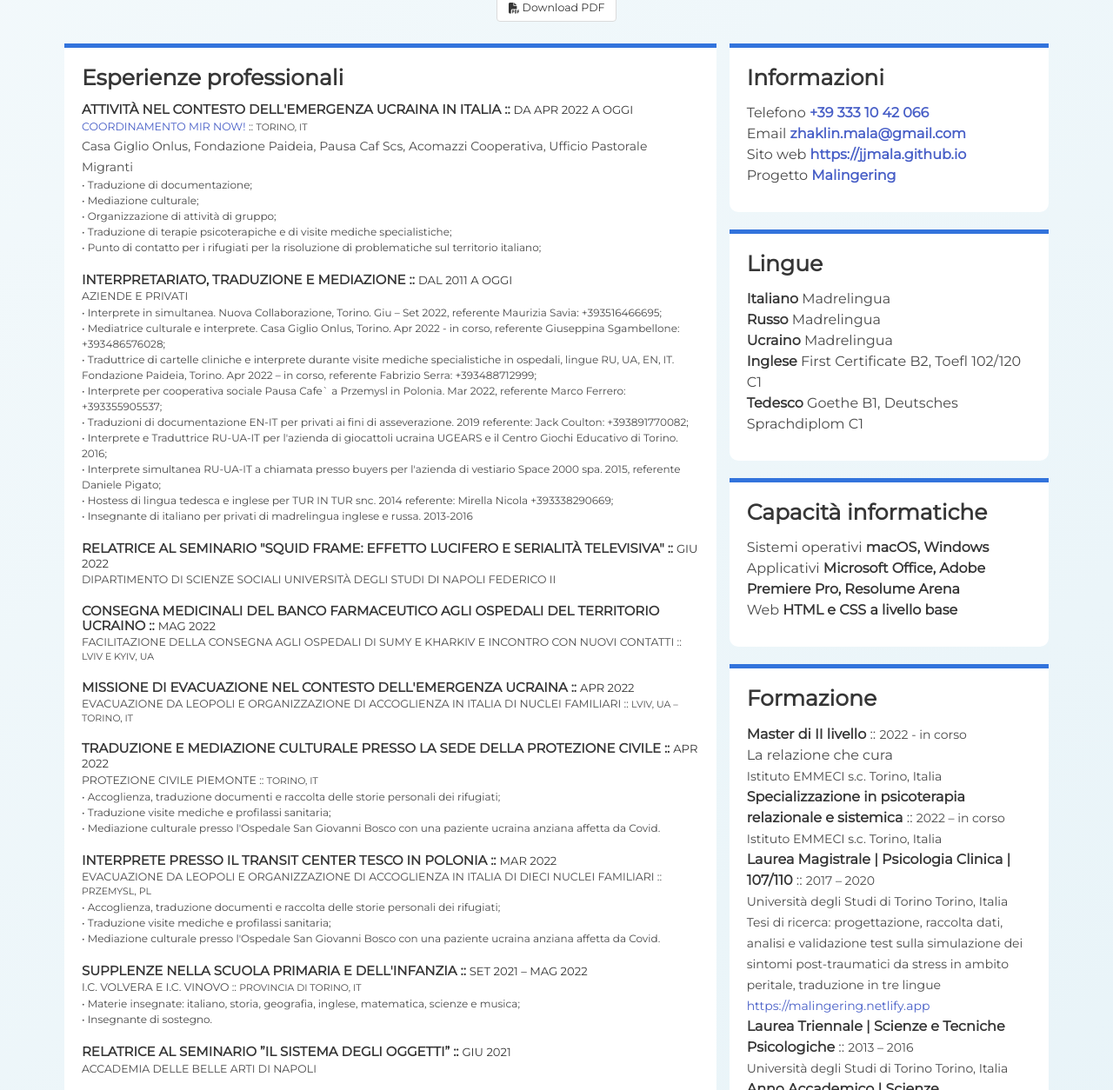
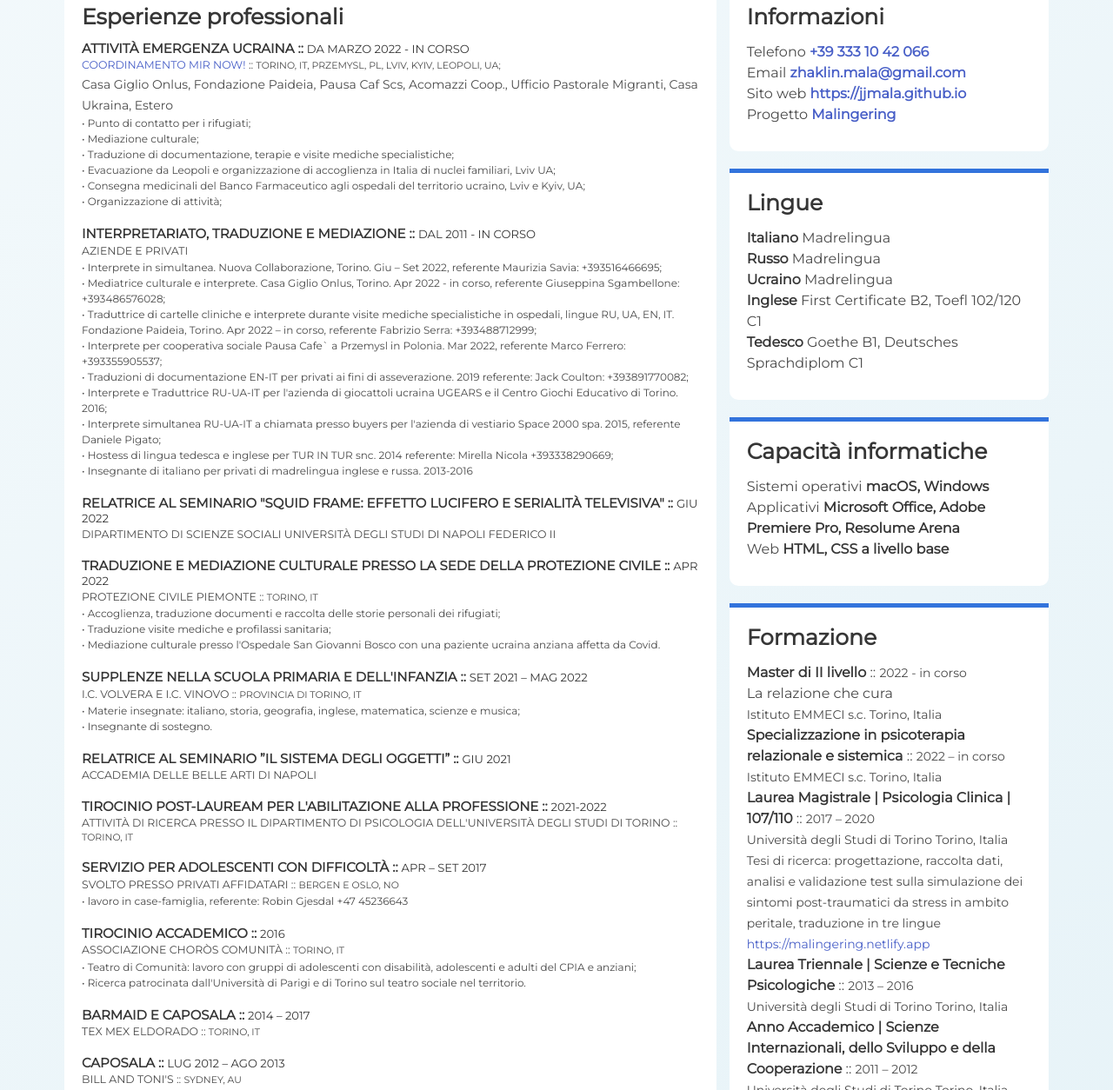
Before and after one commit to jjmala/jjmala.github.io, a Gatsby site: page / in a window 1280 px wide. Shown: the part 705-1959 px from the top of the page at 87% size. Built offline with nearby package versions, Linux system fonts and the light colour scheme; Gatsby itself is replaced by a stand-in of ours; a web font is replaced by a local one.

Commit message:
improvements

```diff
--- a/gatsby-config.js
+++ b/gatsby-config.js
@@ -36,7 +36,7 @@ module.exports = {
     {
       resolve: `gatsby-plugin-google-fonts`,
       options: {
-        fonts: [`Montserrat`],
+        fonts: [`Montserrat`, 'Poiret+One', 'Rubik+Dirt', 'Julius+Sans+One'],
         display: 'swap',
       },
     },
--- a/src/components/header.js
+++ b/src/components/header.js
@@ -5,6 +5,7 @@ import { saveAs } from 'file-saver';
 import { FontAwesomeIcon } from '@fortawesome/react-fontawesome';
 import { faFilePdf } from '@fortawesome/free-solid-svg-icons';
 import useMetadata from '../hooks/useMetadata';
+import useResponsive from '../hooks/useResponsive';
 
 const StyledHeader = styled.header`
   padding: 6rem 0 2rem;
@@ -25,10 +26,15 @@ const StyledHeader = styled.header`
   .badges a:not(:last-child) {
     margin-right: 5px;
   }
+  h1, p.is-3 {
+    font-family: 'Julius Sans One', sans-serif !important;
+    font-weight: 800;
+  }
 `;
 
 const Header = () => {
   const { social } = useMetadata();
+  const { isMobile } = useResponsive();
   function onSavePdf() {
     saveAs('/resume.pdf', `zhaklinmala-resume-${new Date().getFullYear()}.pdf`);
   }
@@ -47,12 +53,11 @@ const Header = () => {
         height={150}
       />
       <h1 className="title is-1 is-size-2-mobile">
-        Zhaklin <span className="has-text-link">Mala</span>
+        Jacqueline<span className="has-text-link">Mala</span>
       </h1>
       <p className="subtitle is-3 is-size-5-mobile is-uppercase">
         <small>
           Psicologo clinico, psicoterapeuta in formazione sistemico relazionale
-          <br />
           interprete e mediatrice
         </small>
       </p>
@@ -63,13 +68,9 @@ const Header = () => {
         <a href={social.github} aria-label="github" rel="noreferrer" target="_blank">
           <img alt="github" className="image" src="https://img.shields.io/badge/-Github-black?logo=github" />
         </a>
-      </div>
-      <div className="buttons is-centered print-hidden">
-        <button type="button" className="button is-medium" onClick={onSavePdf}>
-          <FontAwesomeIcon icon={faFilePdf} size="1x" />
-          &nbsp;
-          <span>Download PDF</span>
-        </button>
+        <a className="print-hidden" href="/resume.pdf" download={`zhaklinmala-resume-${new Date().getFullYear()}.pdf`} aria-label="pdf" rel="noreferrer" target="_blank">
+          <img alt="pdf" className="image" src="https://img.shields.io/badge/Download-PDF-green" />
+        </a>
       </div>
     </StyledHeader>
   );
--- a/src/components/resume-components/conferences.js
+++ b/src/components/resume-components/conferences.js
@@ -97,7 +97,7 @@ export default function EducationSide() {
         <p className="subtitle is-5 is-uppercase mb-1">
           M.IN.D. SAS e Centro Clinico Crocetta
           {' :: '}
-          <small className="has-text-weight-light has-text-danger">Torino, Italia</small>
+          <small className="has-text-weight-light">Torino, Italia</small>
         </p>
       </article>
       <article>
@@ -113,7 +113,7 @@ export default function EducationSide() {
         <p className="subtitle is-5 is-uppercase mb-1">
           Associazione Divorzisti Italiani, Scuola Adleriana di Psicoterapia, SIM carabinieri ed E.M.M.A
           {' :: '}
-          <small className="has-text-weight-light has-text-danger">Torino, Italia</small>
+          <small className="has-text-weight-light">Torino, Italia</small>
         </p>
       </article>
       <article>
@@ -129,7 +129,7 @@ export default function EducationSide() {
         <p className="subtitle is-5 is-uppercase mb-1">
           DPL Mediazione Co
           {' :: '}
-          <small className="has-text-weight-light has-text-danger">Milano, Italia</small>
+          <small className="has-text-weight-light">Milano, Italia</small>
         </p>
       </article>
       <article>
@@ -140,7 +140,7 @@ export default function EducationSide() {
             <em>Psicodiagnostica, colloquio clinico, counseling, neuropsicologia clinica</em>
           </small>
           {' :: '}
-          <small className="has-text-weight-light has-text-danger">2017-2020</small>
+          <small className="has-text-weight-light">2017-2020</small>
         </h4>
         <p className="subtitle is-5 is-uppercase mb-1">
           Università di Torino
--- a/src/components/resume-components/professional-experience.js
+++ b/src/components/resume-components/professional-experience.js
@@ -14,31 +14,32 @@ export default function ProfessionalExperience() {
       {/*EMERGENZA UCRAINA*/}
       <StyledArticle>
         <h4 className="title is-4 is-uppercase">
-          Attività nel contesto dell'Emergenza Ucraina in Italia ::{' '}
-          <small className="has-text-weight-light">da Apr 2022 a oggi</small>
+          Attività Emergenza Ucraina ::{' '}
+          <small className="has-text-weight-light">da Marzo 2022 - in corso</small>
         </h4>
         <p className="subtitle is-5 is-uppercase mb-1">
           <a href="https://casagiglio.org/">Coordinamento Mir Now!</a>
           {' :: '}
-          <small className="has-text-weight-light">Torino, IT</small>
+          <small className="has-text-weight-light">Torino, IT, Przemysl, PL, Lviv, Kyiv, Leopoli, UA;</small>
         </p>
         <p>
           <small>
-            Casa Giglio Onlus, Fondazione Paideia, Pausa Caf Scs, Acomazzi Cooperativa, Ufficio Pastorale Migranti
+            Casa Giglio Onlus, Fondazione Paideia, Pausa Caf Scs, Acomazzi Coop., Ufficio Pastorale Migranti, Casa Ukraina, Estero
           </small>
         </p>
         <ul>
-          <li>• Traduzione di documentazione;</li>
+          <li>• Punto di contatto per i rifugiati;</li>
           <li>• Mediazione culturale;</li>
-          <li>• Organizzazione di attività di gruppo;</li>
-          <li>• Traduzione di terapie psicoterapiche e di visite mediche specialistiche;</li>
-          <li>• Punto di contatto per i rifugiati per la risoluzione di problematiche sul territorio italiano;</li>
+          <li>• Traduzione di documentazione, terapie e visite mediche specialistiche;</li>
+          <li>• Evacuazione da Leopoli e organizzazione di accoglienza in Italia di nuclei familiari, Lviv UA;</li>
+          <li>• Consegna medicinali del Banco Farmaceutico agli ospedali del territorio ucraino, Lviv e Kyiv, UA;</li>
+          <li>• Organizzazione di attività;</li>
         </ul>
       </StyledArticle>
       {/*INTERPRETARIATO*/}
       <StyledArticle>
         <h4 className="title is-4 is-uppercase">
-          Interpretariato, Traduzione e Mediazione :: <small className="has-text-weight-light">dal 2011 a oggi</small>
+          Interpretariato, Traduzione e Mediazione :: <small className="has-text-weight-light">dal 2011 - in corso</small>
         </h4>
         <p className="subtitle is-5 is-uppercase mb-1">Aziende e Privati</p>
         <ul>
@@ -86,30 +87,6 @@ export default function ProfessionalExperience() {
           Dipartimento di Scienze Sociali Università degli Studi di Napoli Federico II
         </p>
       </StyledArticle>
-      {/*Consegna medicinali*/}
-      <StyledArticle>
-        <h4 className="title is-4 is-uppercase">
-          Consegna medicinali del Banco Farmaceutico agli ospedali del territorio ucraino ::{' '}
-          <small className="has-text-weight-light">Mag 2022</small>
-        </h4>
-        <p className="subtitle is-5 is-uppercase mb-1">
-          Facilitazione della consegna agli ospedali di Sumy e Kharkiv e incontro con nuovi contatti
-          {' :: '}
-          <small className="has-text-weight-light">Lviv e Kyiv, UA</small>
-        </p>
-      </StyledArticle>
-      {/*Emergenza Ucraina*/}
-      <StyledArticle>
-        <h4 className="title is-4 is-uppercase">
-          Missione di Evacuazione nel contesto dell'Emergenza Ucraina ::{' '}
-          <small className="has-text-weight-light">Apr 2022</small>
-        </h4>
-        <p className="subtitle is-5 is-uppercase mb-1">
-          Evacuazione da Leopoli e organizzazione di accoglienza in Italia di nuclei familiari
-          {' :: '}
-          <small className="has-text-weight-light">Lviv, UA – Torino, IT</small>
-        </p>
-      </StyledArticle>
       {/*Protezione Civile*/}
       <StyledArticle>
         <h4 className="title is-4 is-uppercase">
@@ -130,27 +107,7 @@ export default function ProfessionalExperience() {
           </li>
         </ul>
       </StyledArticle>
-      {/*TESCO*/}
-      <StyledArticle>
-        <h4 className="title is-4 is-uppercase">
-          Interprete presso il Transit Center Tesco in Polonia ::{' '}
-          <small className="has-text-weight-light">Mar 2022</small>
-        </h4>
-        <p className="subtitle is-5 is-uppercase mb-1">
-          Evacuazione da Leopoli e organizzazione di accoglienza in Italia di dieci nuclei familiari
-          {' :: '}
-          <small className="has-text-weight-light">Przemysl, PL</small>
-        </p>
-        <ul>
-          <li>• Accoglienza, traduzione documenti e raccolta delle storie personali dei rifugiati;</li>
-          <li>• Traduzione visite mediche e profilassi sanitaria;</li>
-          <li>
-            • Mediazione culturale presso l'Ospedale San Giovanni Bosco con una paziente ucraina anziana affetta da
-            Covid.
-          </li>
-        </ul>
-      </StyledArticle>
-      {/*Consegna medicinali*/}
+      {/*Supplenze*/}
       <StyledArticle>
         <h4 className="title is-4 is-uppercase">
           Supplenze nella scuola primaria e dell'infanzia ::{' '}
@@ -166,7 +123,7 @@ export default function ProfessionalExperience() {
           <li>• Insegnante di sostegno.</li>
         </ul>
       </StyledArticle>
-      {/*Consegna medicinali*/}
+      {/*Relatrice*/}
       <StyledArticle>
         <h4 className="title is-4 is-uppercase">
           Relatrice al Seminario ”Il Sistema degli Oggetti” :: <small className="has-text-weight-light">Giu 2021</small>
--- a/src/components/resume-components/technical-skills.js
+++ b/src/components/resume-components/technical-skills.js
@@ -10,7 +10,7 @@ export default function TechnicalSkills() {
           <br />
           Applicativi <strong>Microsoft Office, Adobe Premiere Pro, Resolume Arena</strong>
           <br />
-          Web <strong>HTML e CSS a livello base</strong>
+          Web <strong>HTML, CSS a livello base</strong>
         </p>
       </article>
     </section>
--- a/src/layouts/layout.js
+++ b/src/layouts/layout.js
@@ -9,6 +9,7 @@ const GlobalStyle = createGlobalStyle`
   * {
     font-family: 'Montserrat', sans-serif;
   }
+
 
   html {
     font-size: 62.5%; /* 1rem = 10px */
```
